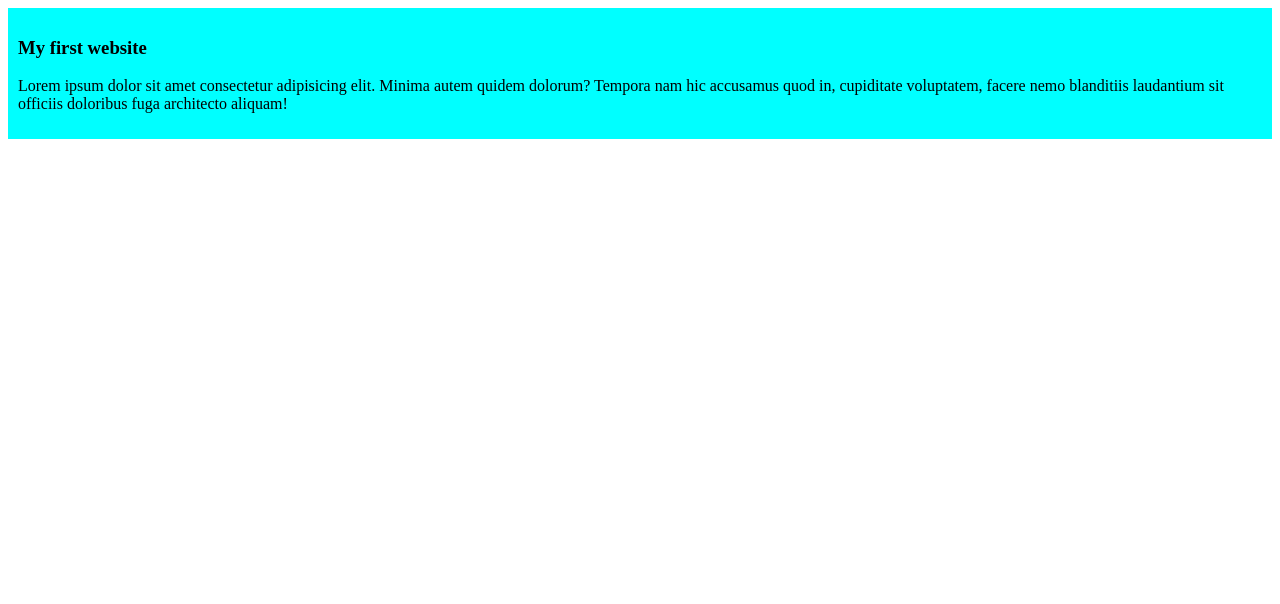
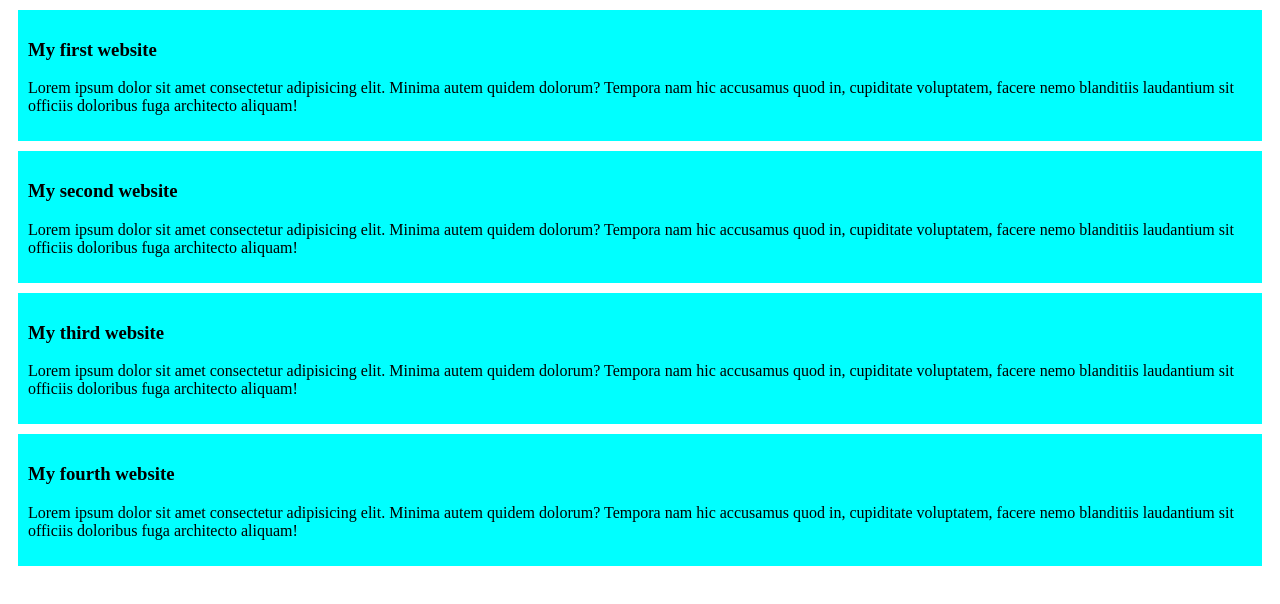
Before and after one commit to OmarTanjil/My-New-Website, a plain HTML site: page index.html in a window 1280 px wide. Drawn offline with Linux system fonts and the light colour scheme.

Commit message:
added the second third and fourth

```diff
--- a/index.html
+++ b/index.html
@@ -11,5 +11,17 @@
         <h3>My first website</h3>
         <p>Lorem ipsum dolor sit amet consectetur adipisicing elit. Minima autem quidem dolorum? Tempora nam hic accusamus quod in, cupiditate voluptatem, facere nemo blanditiis laudantium sit officiis doloribus fuga architecto aliquam!</p>
     </div>
+    <div>
+        <h3>My second website</h3>
+        <p>Lorem ipsum dolor sit amet consectetur adipisicing elit. Minima autem quidem dolorum? Tempora nam hic accusamus quod in, cupiditate voluptatem, facere nemo blanditiis laudantium sit officiis doloribus fuga architecto aliquam!</p>
+    </div>
+    <div>
+        <h3>My third website</h3>
+        <p>Lorem ipsum dolor sit amet consectetur adipisicing elit. Minima autem quidem dolorum? Tempora nam hic accusamus quod in, cupiditate voluptatem, facere nemo blanditiis laudantium sit officiis doloribus fuga architecto aliquam!</p>
+    </div>
+    <div>
+        <h3>My fourth website</h3>
+        <p>Lorem ipsum dolor sit amet consectetur adipisicing elit. Minima autem quidem dolorum? Tempora nam hic accusamus quod in, cupiditate voluptatem, facere nemo blanditiis laudantium sit officiis doloribus fuga architecto aliquam!</p>
+    </div>
 </body>
 </html>
--- a/style/blog.css
+++ b/style/blog.css
@@ -1,4 +1,5 @@
 div{
     background-color: aqua;
     padding: 10px;
+    margin: 10px;
 }
```
